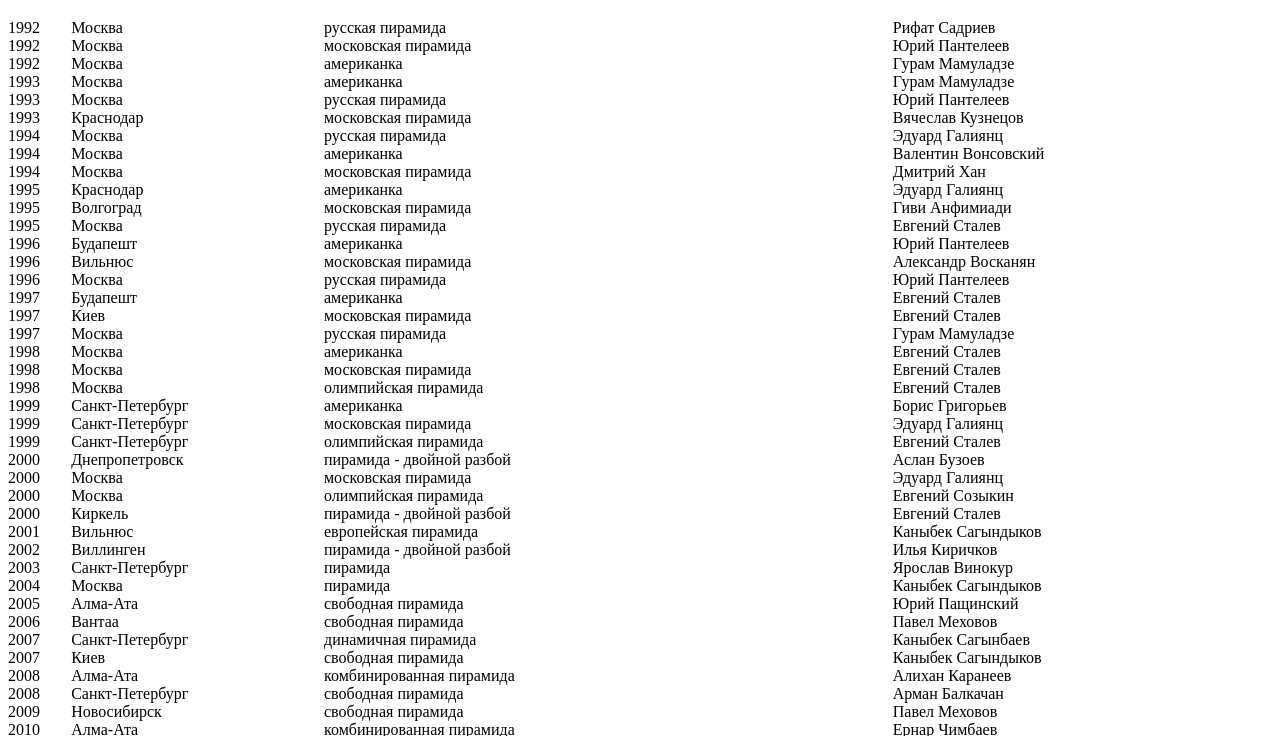
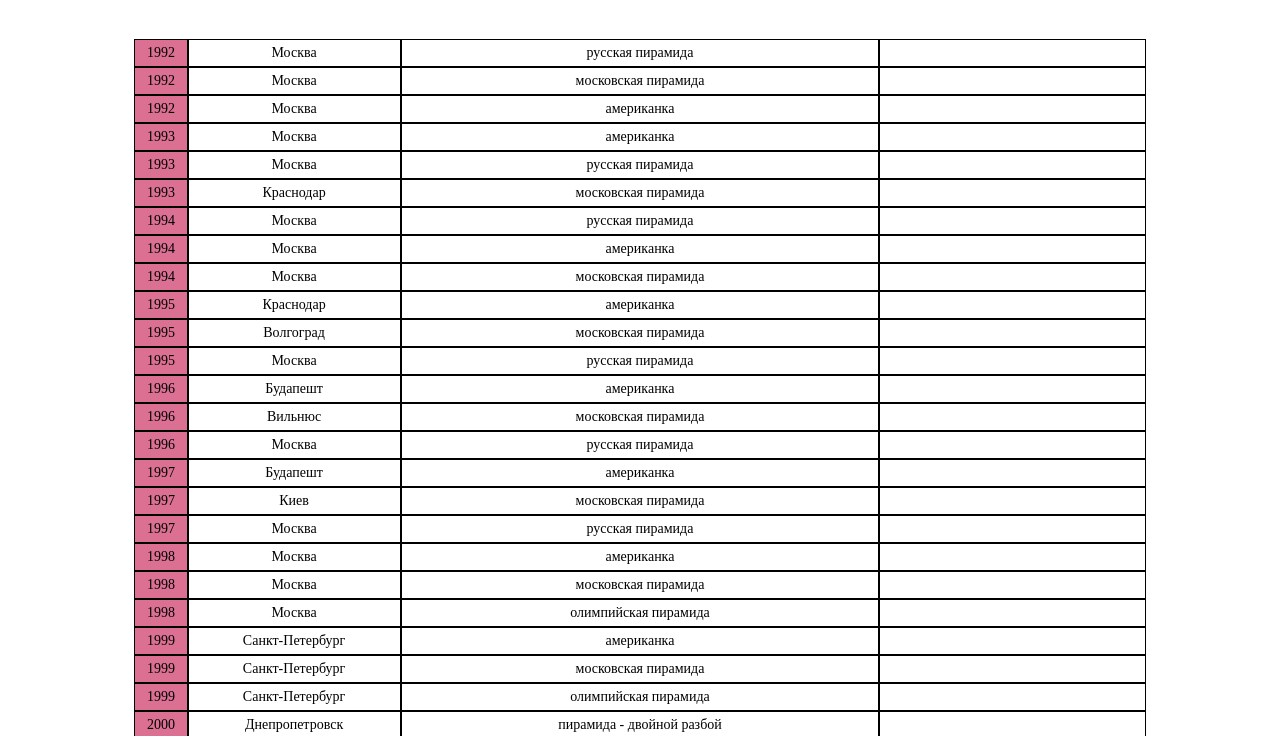
Before and after one commit to gleblobanov08/stuff-storage, a plain HTML site: page quiz/index.html in a window 1280 px wide. Shown: the part 61-797 px from the top of the page. Drawn offline with Linux system fonts and the light colour scheme.

Commit message:
Add files via upload

```diff
--- a/quiz/style.css
+++ b/quiz/style.css
@@ -1,8 +1,19 @@
 #answers {
+    width: 80%;
+    margin: 0 auto;
+    padding: 20px;
+    font-size: 14px;
     display: grid;
-    grid-template-columns: 5% 20% 45% 30%;
+    grid-template-columns: 1fr 4fr 9fr 5fr;
+    div {
+        border: 1px solid #000;
+        padding: 5px 10px;
+        text-align: center;
+    }
+    div:nth-child(4n+1) {
+        background-color: palevioletred;
+    }
+    div:nth-child(4n) {
+        color: transparent;
+    }
 }
-#answers:nth-child(4n + 3) {
-    display: none;
-    color: transparent;
-}
```
